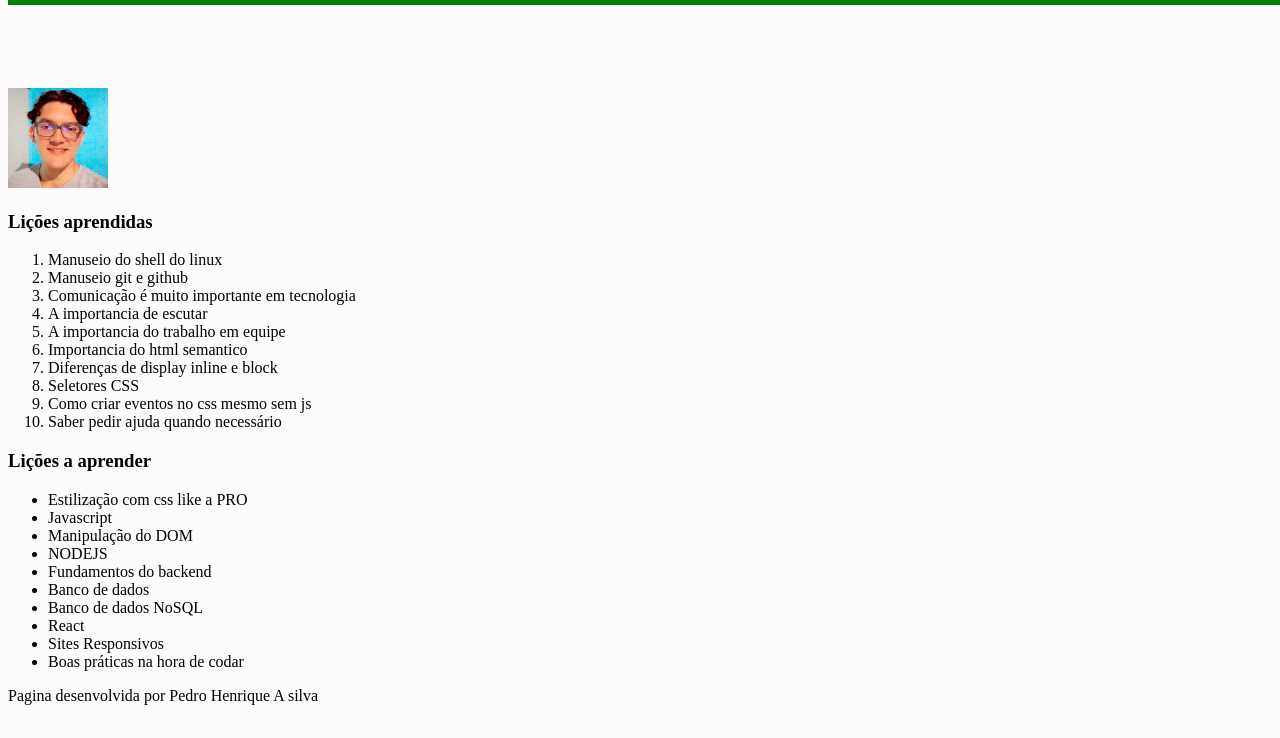
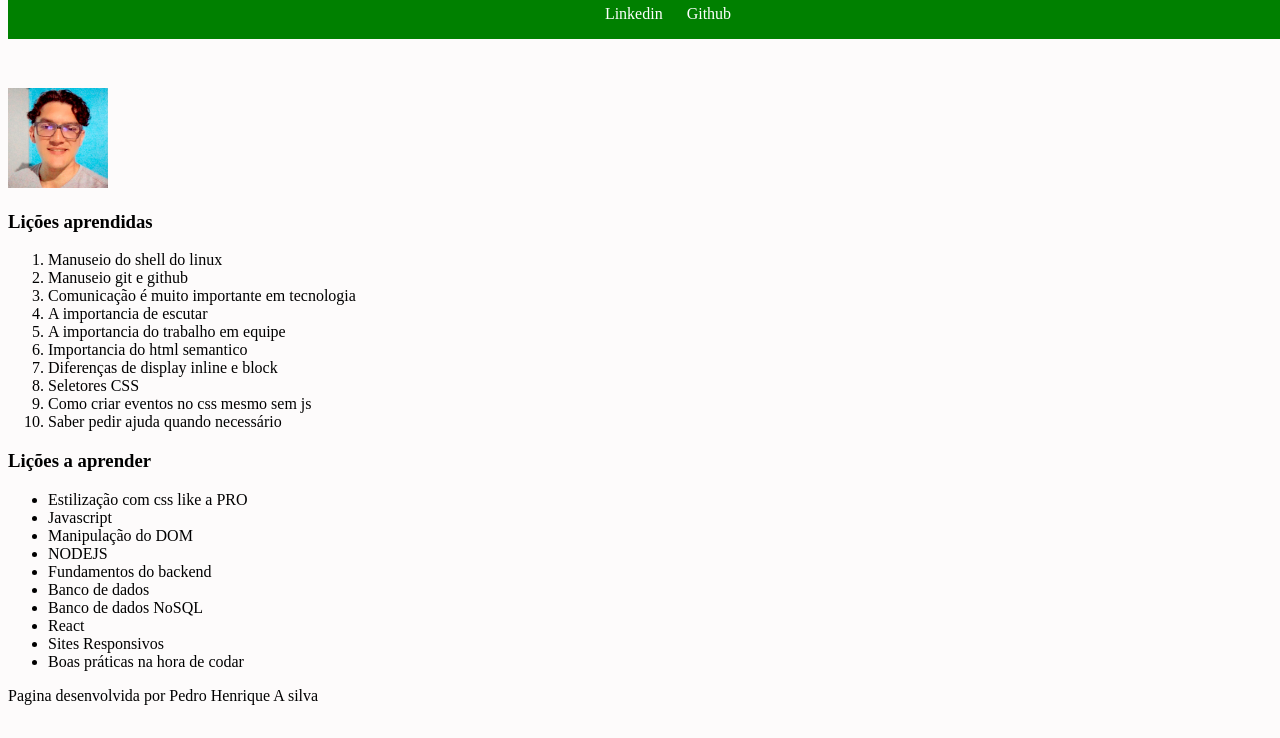
Before and after one commit to pedro-henrique-a-silva/lessons-learned, a website: page index.html in a window 1280 px wide. Shown: the part 62-800 px from the top of the page. Drawn offline with Linux system fonts and the light colour scheme.

Commit message:
Requisito 7 concluido

```diff
--- a/index.html
+++ b/index.html
@@ -12,6 +12,14 @@
     <section>
       <h1 id="titulo">Lições Aprendidas - Trybe!</h1>
     </section>
+
+    <nav id="link-menu">
+      <ul>
+        <li><a href="https://www.linkedin.com/in/pedro-henrique-a-silva/" target="_blank">Linkedin</a></li>
+        <li><a href="https://github.com/pedro-henrique-a-silva" target="_blank">Github</a></li>
+      </ul>
+    </nav>
+
   </header>
 
   <main>
--- a/style.css
+++ b/style.css
@@ -8,6 +8,21 @@ header {
   color: white;
   width: 100%;
   top: 0;
+  text-align: center;
+}
+
+#link-menu a {
+  color: white;
+  text-decoration: none;
+}
+
+#link-menu a:hover {
+  text-decoration: underline;
+}
+
+#link-menu li {
+  display: inline-block;
+  margin: 0 10px;
 }
 
 main {
```
